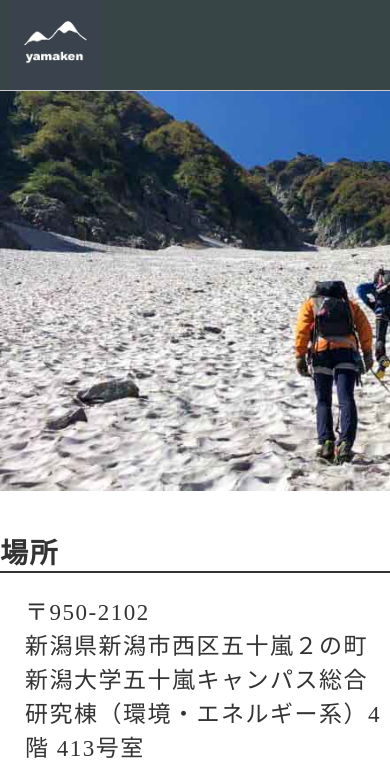
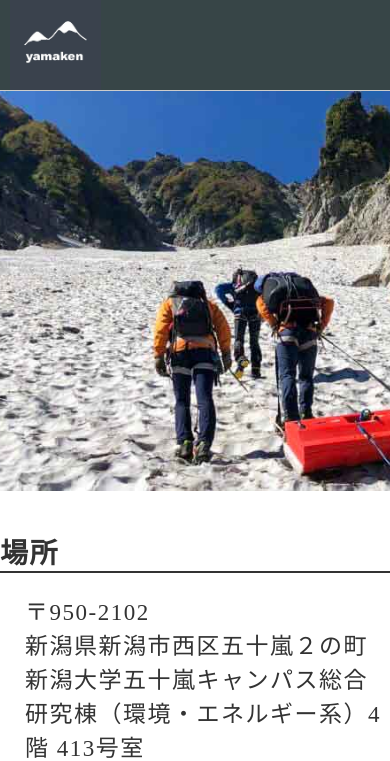
Before and after one commit to Hanjyokenshiten/access, a plain HTML site: page index.html in a window 390 px wide. Shown: the top 761 px of the page. Drawn offline with Linux system fonts and the light colour scheme.

Commit message:
Update responsive.css

```diff
--- a/responsive.css
+++ b/responsive.css
@@ -8,7 +8,7 @@
 		display:none;
 	}
 	.top{
-		background-position:left;
+		background-position:25%;
 	}
 	.menu a{
 		line-height: 80px;
```
